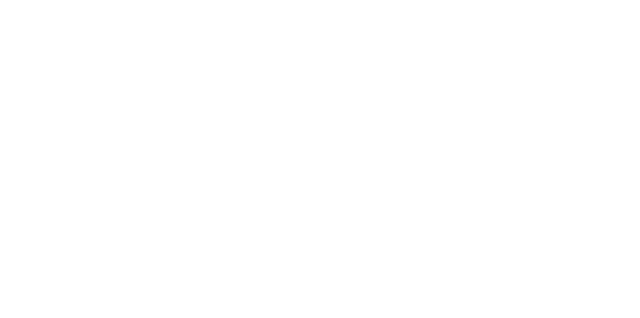
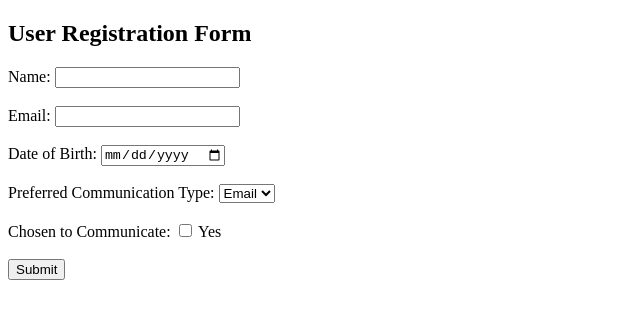
Before and after one commit to rithuiketz/Az-204-Training, a plain HTML site: page qcomm_usermgmt/src/templates/user_registration.html in a window 1280 px wide. Shown: the whole page, without its empty margins (0-640 px from the left). Drawn offline with Linux system fonts and the light colour scheme.

Commit message:
Update user_registration.html

```diff
--- a/qcomm_usermgmt/src/templates/user_registration.html
+++ b/qcomm_usermgmt/src/templates/user_registration.html
@@ -1,11 +1,48 @@
 <!DOCTYPE html>
-<html>
+<html lang="en">
+<head>
+  <meta charset="UTF-8">
+  <meta name="viewport" content="width=device-width, initial-scale=1.0">
+  <title>User Registration Form</title>
+</head>
+<body>
 
-    <head>
+  <h2>User Registration Form</h2>
+  <form action="/submit" method="post">
 
-    </head>
-    <body>
+    <!-- Name Field -->
+    <label for="name">Name:</label>
+    <input type="text" id="name" name="name" required>
+    <br><br>
 
+    <!-- Email Field -->
+    <label for="email">Email:</label>
+    <input type="email" id="email" name="email" required>
+    <br><br>
 
-    </body>
+    <!-- Date of Birth Field -->
+    <label for="dob">Date of Birth:</label>
+    <input type="date" id="dob" name="dob" required>
+    <br><br>
+
+    <!-- Communication Type Dropdown -->
+    <label for="communicationType">Preferred Communication Type:</label>
+    <select id="communicationType" name="communicationType" required>
+      <option value="email">Email</option>
+      <option value="sms">SMS</option>
+    </select>
+    <br><br>
+
+    <!-- Consent Checkbox -->
+    <label for="consent">Chosen to Communicate:</label>
+    <input type="checkbox" id="consent" name="consent" value="yes">
+    <label for="consent">Yes</label>
+    <br><br>
+
+    <!-- Submit Button -->
+    <button type="submit">Submit</button>
+
+  </form>
+
+</body>
 </html>
```
